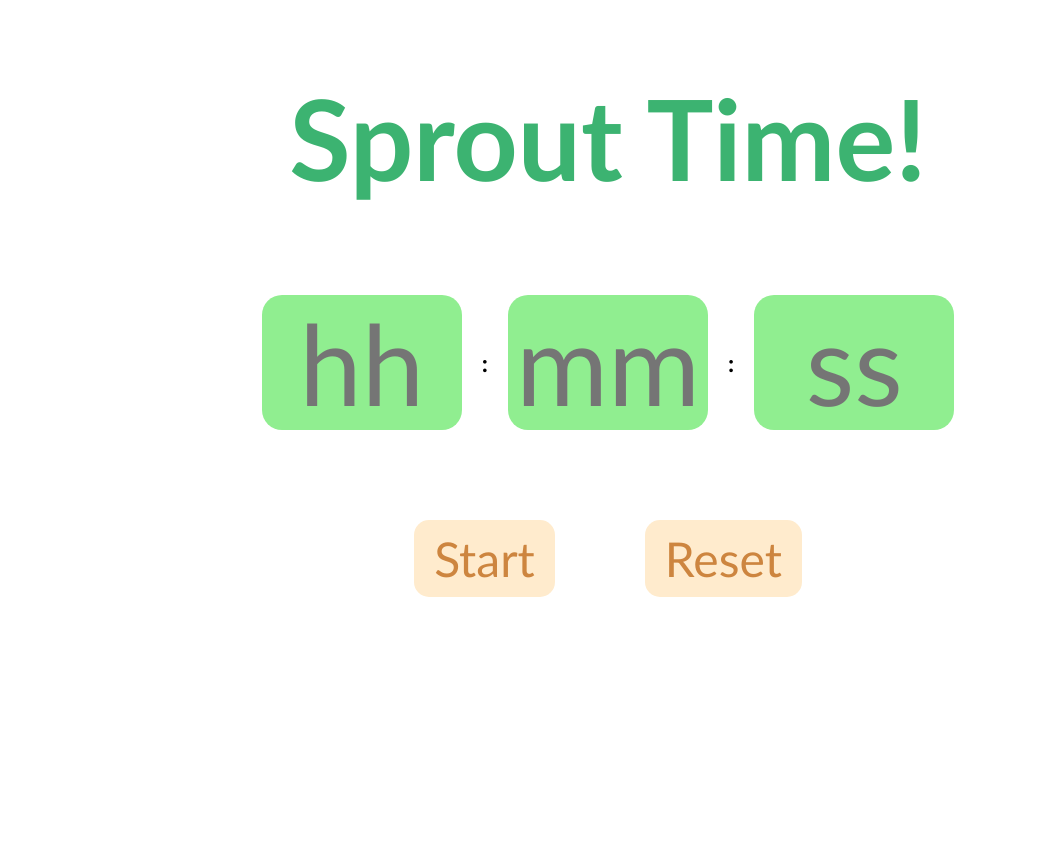
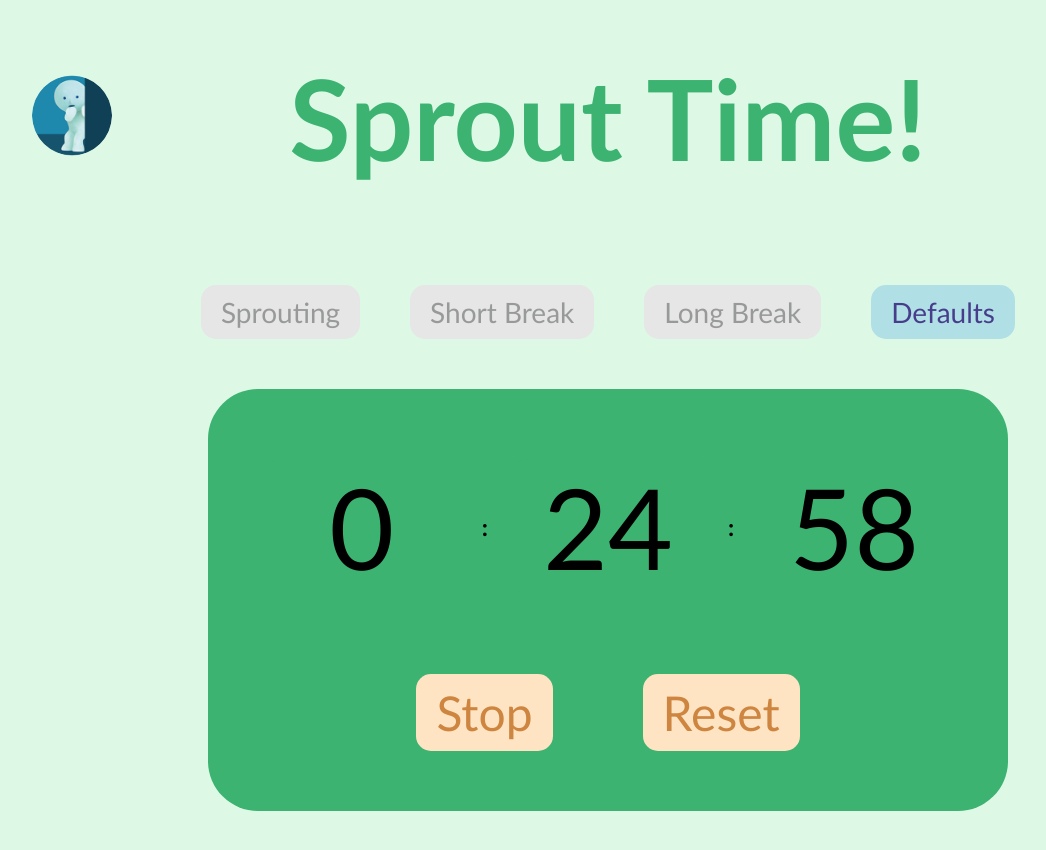
Before and after one commit to SarahAHuynh/SproutTime, a plain HTML site: page index.html in a window 1280 px wide. Both pictures are taken after a click on the button "Start". Shown: the top 850 px of the page, without its empty margins (32-1078 px from the left). Drawn offline with Linux system fonts and the light colour scheme.

Commit message:
added a stop button, different timer mode, default timers, and set up a choose character icon

```diff
--- a/app.js
+++ b/app.js
@@ -2,9 +2,19 @@
 const hourContainer = document.querySelector("#hour");
 const minContainer = document.querySelector("#min");
 const secContainer = document.querySelector("#sec");
+const header = document.querySelector("#main-header");
 
-// as there is only one h1 so this won't be any problem
-const header = document.querySelector("h1");
+const startBtn = document.getElementById("start");
+
+// default times for each mode
+const defaultTimes = {
+    sprouting: { hour: 0, min: 25, sec: 0 },
+    shortBreak: { hour: 0, min: 5, sec: 0 },
+    longBreak: { hour: 0, min: 10, sec: 0 }
+};
+
+// this is the default mode
+let currentMode = "sprouting";
 
 // this is the timer in seconds
 let timer_set = 0;
@@ -21,7 +31,8 @@ minContainer.addEventListener("change", () => {
         hour = Math.floor(hour + min / 60);
         min = min % 60;
     }
-    updateUI;
+    updateUI();
+    saveTime(currentMode);
 });
 
 secContainer.addEventListener("change", () => {
@@ -34,12 +45,14 @@ secContainer.addEventListener("change", () => {
             min = min % 60;
         }
     }
-    updateUI;
+    updateUI();
+    saveTime(currentMode);
 });
 
 hourContainer.addEventListener("change", () => {
     hour = parseInt(hourContainer.value);
-    updateUI;
+    updateUI();
+    saveTime(currentMode);
 });
 
 // updates UI with new changed time values
@@ -49,31 +62,42 @@ const updateUI = () => {
     secContainer.value = sec;
 }
 
+const toggleTimer = () => {
+    if (interval) {
+        // if running, stop it
+        clearInterval(interval);
+        interval = null;
+        startBtn.textContent = "Start";
+        hourContainer.removeAttribute("readonly");
+        minContainer.removeAttribute("readonly");
+        secContainer.removeAttribute("readonly");
+    } else {
+        // if not running, start it
+        hourContainer.setAttribute("readonly", "true");
+        minContainer.setAttribute("readonly", "true");
+        secContainer.setAttribute("readonly", "true");
+
+        timer_set = hour * 3600 + min * 60 + sec;
+        startBtn.textContent = "Stop";
+        startTicking();
+    }
+};
+
 // function for reset button
 const resetTime = () => {
-    hour = 0;
-    min = 0;
-    sec = 0;
+    if (interval) {
+        clearInterval(interval);
+    }
+
+    startBtn.textContent = "Start";
+    interval = null;
+
     timer_set = 0;
     hourContainer.removeAttribute("readonly");
     minContainer.removeAttribute("readonly");
     secContainer.removeAttribute("readonly");
-    hourContainer.value = "";
-    minContainer.value = "";
-    secContainer.value = "";
-    if (interval) {
-        clearInterval(interval);
-    }
-};
 
-// function to call when start button clicked
-const startTime = () => {
-    hourContainer.setAttribute("readonly", "true");
-    minContainer.setAttribute("readonly", "true");
-    secContainer.setAttribute("readonly", "true");
-
-    timer_set = hour * 60 * 60 + min * 60 + sec;
-    startTicking();
+    loadTime(currentMode);
 };
 
 // this is to store the interval to terminate it
@@ -96,19 +120,80 @@ const startTicking = () => {
 }
 
 const updateCountDownTime = () => {
+    hour = Math.floor(timer_set / 3600);
+    min = Math.floor((timer_set % 3600) / 60);
     sec = timer_set % 60;
-    min = Math.floor(timer_set / 60);
-    hour = Math.floor(min /60);
-    min = min % 60;
     updateUI();
 }
 
 const endTicking = () => {
     var audio = new Audio('lofiTimer.mp3');
+    audio.volume = 1.0; // max volume
     audio.play();
+
     setTimeout(() => {
         header.innerText = "Sprout Time!"
-    }, 3000)
+    }, 3000);
 
-    resetTime();
+    // stop timer
+    clearInterval(interval);
+    interval = null;
+
+    // reset Start button
+    document.getElementById("start").textContent = "Start";
+
+    // re-enable input fields
+    hourContainer.removeAttribute("readonly");
+    minContainer.removeAttribute("readonly");
+    secContainer.removeAttribute("readonly");
+
+    // reset values to current mode
+    loadTime(currentMode);
 }
+
+// load saved or default time for a mode
+const loadTime = (mode) => {
+    const saved = sessionStorage.getItem(mode);
+    const fallback = defaultTimes[mode];
+    const data = saved ? JSON.parse(saved) : fallback;
+    hour = data.hour;
+    min = data.min;
+    sec = data.sec;
+    updateUI();
+  };
+
+// save current time to localStorage for the active mode
+const saveTime = (mode) => {
+    sessionStorage.setItem(mode, JSON.stringify({ hour, min, sec }));
+};
+
+// handle mode button clicks
+document.querySelectorAll(".mode-btn").forEach(btn => {
+    btn.addEventListener("click", () => {
+        saveTime(currentMode); // save old mode time
+
+        currentMode = btn.id;
+        document.querySelectorAll(".mode-btn").forEach(b => b.classList.remove("active"));
+        btn.classList.add("active");
+
+        loadTime(currentMode); // load new mode time
+    });
+});
+
+document.getElementById("resetDefaults").addEventListener("click", () => {
+    // clear session data
+    sessionStorage.clear();
+
+    // reload current mode with default time
+    loadTime(currentMode);
+})
+
+// Start/Reset button listeners
+document.addEventListener("DOMContentLoaded", () => {
+    startBtn.addEventListener("click", toggleTimer);
+    document.getElementById("reset").addEventListener("click", resetTime);
+
+    // initial load
+    document.getElementById("sprouting").classList.add("active");
+    loadTime(currentMode);
+});
--- a/index.html
+++ b/index.html
@@ -8,7 +8,20 @@
 </head>
 <body>
     <div class = "container">
+        <div class = "header-wrapper">
+            <div class = "character-container">
+                <img id = "smiskilooking" src = "smiskilooking.png" alt = "Smiski Looking">
+                <div class = "character-tooltip">Choose Character</div>
+            </div>
             <h1 id = "main-header">Sprout Time!</h1>
+        </div>
+        <div class = "timingTypeHeaders">
+            <button id = "sprouting" class = "mode-btn">Sprouting</button>
+            <button id = "shortBreak" class = "mode-btn">Short Break</button>
+            <button id = "longBreak" class = "mode-btn">Long Break</button>
+            <button id="resetDefaults" class="default-btn">Defaults</button>
+        </div>
+        <div class = "timerSection">
             <div class = "timing">
                 <input type = "number" id = "hour" min = "0" step = "1" placeholder="hh"></input>
                 <h2 class="colon"> : </h2>
@@ -16,10 +29,10 @@
                 <h2 class="colon"> : </h2>
                 <input type = "number" id = "sec" min = "0"step = "1" placeholder="ss"></input>
             </div>
-
             <div class = "timerButtons">
-            <button id = "start" onclick="startTime()">Start</button>
-            <button id = "reset" onclick="resetTime()">Reset</button>
+                <button id = "start" class="timer-btn">Start</button>
+                <button id = "reset" class="timer-btn">Reset</button>
+            </div>
         </div>
     </div>
     <script src="app.js"></script>
--- a/style.css
+++ b/style.css
@@ -11,19 +11,133 @@
     justify-content: center;
     align-items: center;
     flex-direction: column;
+    background-color: #DDF9E6;
   }
 
-h1 {
+.header-wrapper {
+  position: relative;
+  display: flex;
+  align-items: center;
+  justify-content: center;
+  margin-bottom: 20px;
+}
+
+#main-header {
     font-size: 7rem;
     color: mediumseagreen;
     margin-bottom: 20px;
-    margin-top: 70px;
+    margin-top: 50px;
     text-align: center;
 }
 
-h2 {
+.character-container {
+  position: absolute;
+  top: 57%;
+  left: 5%;
+  transform: translateY(-50%);
+}
+
+#smiskilooking {
+  width: 80px;
+  height: 80px;
+  object-fit: cover;
+  border-radius: 50%;
+  cursor: pointer;
+}
+
+/* hidden by default, until hovering */
+.character-tooltip {
+  position: absolute;
+  top: -40px;
+  left: 50%;
+  transform: translateX(-50%);
+  background-color: rgba(0, 0, 0, 0.75);
+  color: white;
+  padding: 6px 10px;
+  border-radius: 8px;
+  font-size: 0.85rem;
+  white-space: nowrap;
+  opacity: 0;
+  pointer-events: none;
+  transition: opacity 0.3s ease, transform 0.3s ease;
+}
+
+.character-container:hover .character-tooltip {
+  opacity: 1;
+  transform: translate(-50%, 0);
+}
+
+.colon {
     padding: 10px;
     text-align: center;
+}
+
+.timingTypeHeaders {
+  display: inline;
+  justify-content: center;
+  display: flex;
+  gap: 50px;
+  margin-top: 80px;
+  margin-bottom: 50px;
+}
+
+.default-btn {
+  padding: 10px 20px;
+  background: none;
+  outline: none;
+  border: none;
+  font-size: 1.75rem;
+  color: darkslateblue;
+  background-color: powderblue;
+
+  border-width: 5px;
+  cursor: pointer;
+  transition: all 0.3s ease-in-out;
+  font-size: 1.75rem;
+  border-radius: 15px;
+}
+
+.mode-btn {
+  padding: 10px 20px;
+  background: none;
+  outline: none;
+  border: none;
+  font-size: 1.75rem;
+  color: #979A98;
+  background-color: #E6E6E6;
+
+  border-width: 5px;
+  cursor: pointer;
+  transition: all 0.3s ease-in-out;
+  font-size: 1.75rem;
+  border-radius: 15px;
+}
+
+.mode-btn:hover {
+  background: #B5B6B5;
+  color: black;
+}
+
+.mode-btn:active{
+  background: #B5B6B5;
+  color: black;
+}
+
+.mode-btn:active:hover {
+  background-color: #B5B6B5;
+}
+
+.timerSection {
+  background-color: mediumseagreen;
+  padding: 40px;
+  border-radius: 50px;
+  display: flex;
+  flex-direction: column;
+  align-items: center;
+  gap: 50px;
+  max-width: 800px;
+  width: 90%;
+  margin: 0 auto;
 }
 
 .timing {
@@ -32,8 +146,9 @@ h2 {
     align-items: center;
     gap: 10px;
     margin: 20px 0;
-    margin-top: 90px;
-    margin-bottom: 90px;
+    margin-top: 30px;
+    margin-bottom: 30px;
+    background-color: mediumseagreen;
 }
 
 .timerButtons {
@@ -41,7 +156,9 @@ h2 {
     justify-content: center;
     align-items: center;
     gap: 90px;
+    margin-bottom: 20px;
 }
+
 input[type="number"] {
     border: none;
     outline: none;
@@ -49,6 +166,7 @@ input[type="number"] {
     display: block;
     width: 200px;
     text-align: center;
+    overflow-y: scroll;
     border-radius: 20px;
     background-color: lightgreen;
   }
@@ -67,14 +185,14 @@ input[readonly] {
     background-color: mediumseagreen;
   }
 
-button {
+.timer-btn {
     padding: 10px 20px;
     background: none;
     outline: none;
     border: none;
     font-size: 1.5rem;
     color: peru;
-    background-color: blanchedalmond;
+    background-color: bisque;
 
     border-width: 5px;
     cursor: pointer;
@@ -83,9 +201,8 @@ button {
     border-radius: 15px;
 }
 
-button:hover {
+.timer-btn:hover {
     background: saddlebrown;
-    border: 3px solid saddlebrown;
 }
 
 @media screen and (max-width: 500px) {
```
Also changed, not shown: index.js (deleted, +0 -114 lines), smiskilooking.png (added). Lines whose indentation alone changed are shown as unchanged.
